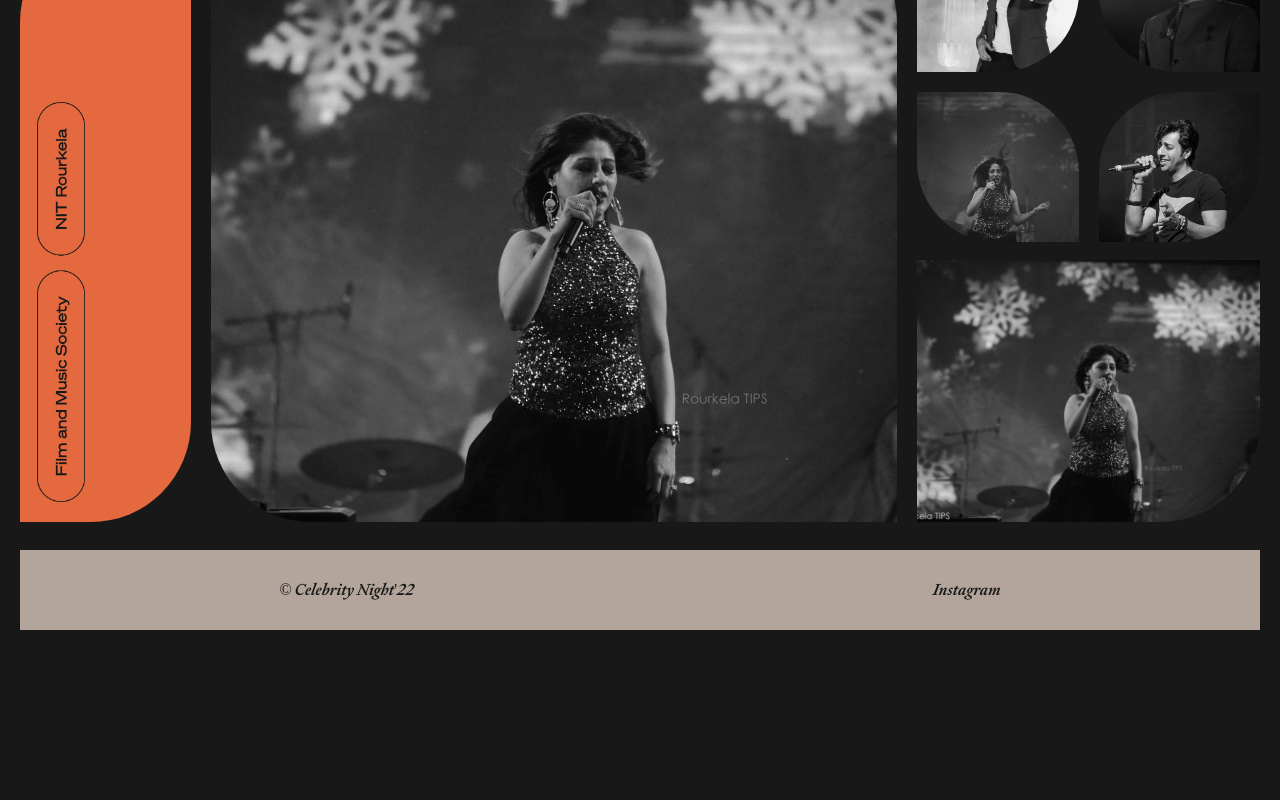
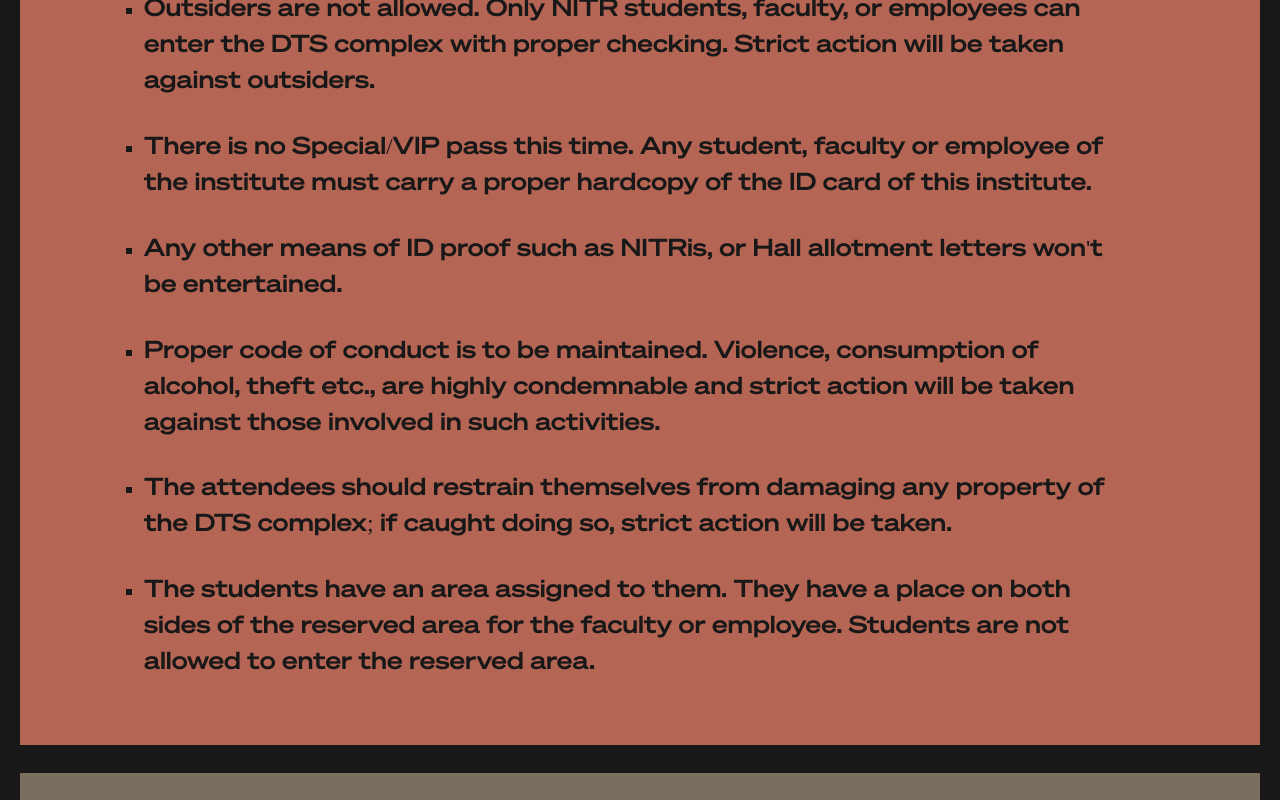
Before and after one commit to CIPHERTron/celebrity-night-22, a React (Create React App) app: page / in a window 1280 px wide. Shown: the part 1720-2520 px from the top of the page. Before the commit the page ends 2370 px from the top, so only its background shows below. Built offline with nearby package versions, Linux system fonts and the light colour scheme.

Commit message:
feat: add rules section

```diff
--- a/src/App.jsx
+++ b/src/App.jsx
@@ -6,6 +6,7 @@
 import MobileView from './components/mobile/MobileView';
 import Gallery from './components/Gallery';
 import MobileGallery from './components/MobileGallery';
+import Rules from './components/Rules';
 
 import Seating from './components/Seating';
 import Footer from './components/Footer';
@@ -24,6 +25,7 @@
           {isMobileView ? <MobileView /> : <HeroSection />}
         </Box>
         <Seating />
+        <Rules />
         {isMobileView ? <MobileGallery /> : <Gallery />}
         <Footer />
       </Stack>
--- a/src/components/Gallery.jsx
+++ b/src/components/Gallery.jsx
@@ -24,7 +24,7 @@
     background: #7a6e5e;
     font-size: 40px;
     text-align: center;
-    line-height: 130px;
+    line-height: 140px;
   }
 
   .gallery {
--- /dev/null
+++ b/src/components/Rules.jsx
@@ -0,0 +1,112 @@
+import React from 'react';
+import styled from '@emotion/styled';
+
+const Container = styled.div`
+  margin: 3% auto;
+  border: 20px solid #181818;
+  border-top: none;
+
+  .heading {
+    height: 150px;
+    background: #7a6e5e;
+    font-size: 40px;
+    text-align: center;
+    line-height: 140px;
+  }
+
+  .rules {
+    height: fit-content;
+    background: #b56554;
+    margin: 3% auto;
+    margin-bottom: 0;
+  }
+
+  .rules-list {
+    width: 80%;
+    margin: 0 auto;
+    padding-top: 3%;
+    padding-bottom: 3%;
+    list-style-type: square;
+  }
+
+  .rules-list > li {
+    margin: 3% auto;
+  }
+
+  .content {
+    font-size: 24px;
+  }
+
+  @media (max-width: 700px) {
+    border: 5px solid #181818;
+    .heading {
+      font-size: 32px;
+      height: 80px;
+      line-height: 80px;
+    }
+
+    .rules {
+      margin: 5% auto;
+      border: 0px solid #181818;
+    }
+
+    .content {
+      font-size: 16px;
+    }
+  }
+`;
+
+function Rules() {
+  return (
+    <Container>
+      <div className="heading">
+        <h2>Rules & Regulations</h2>
+      </div>
+
+      <div className="rules">
+        <ul className="rules-list">
+          <li>
+            <p className="content">
+              Outsiders are not allowed. Only NITR students, faculty, or employees can enter the DTS
+              complex with proper checking. Strict action will be taken against outsiders.
+            </p>
+          </li>
+          <li>
+            <p className="content">
+              There is no Special/VIP pass this time. Any student, faculty or employee of the
+              institute must carry a proper hardcopy of the ID card of this institute.
+            </p>
+          </li>
+          <li>
+            <p className="content">
+              Any other means of ID proof such as NITRis, or Hall allotment letters won&apos;t be
+              entertained.
+            </p>
+          </li>
+          <li>
+            <p className="content">
+              Proper code of conduct is to be maintained. Violence, consumption of alcohol, theft
+              etc., are highly condemnable and strict action will be taken against those involved in
+              such activities.
+            </p>
+          </li>
+          <li>
+            <p className="content">
+              The attendees should restrain themselves from damaging any property of the DTS
+              complex; if caught doing so, strict action will be taken.
+            </p>
+          </li>
+          <li>
+            <p className="content">
+              The students have an area assigned to them. They have a place on both sides of the
+              reserved area for the faculty or employee. Students are not allowed to enter the
+              reserved area.
+            </p>
+          </li>
+        </ul>
+      </div>
+    </Container>
+  );
+}
+
+export default Rules;
--- a/src/components/mobile/MobileView.jsx
+++ b/src/components/mobile/MobileView.jsx
@@ -8,7 +8,7 @@
 // import hollow from '../../assets/hollow.png';
 // import solid from '../../assets/solid.png';
 // import line from '../../assets/line.png';
-import pattern2 from '../../assets/pattern2.png';
+// import pattern2 from '../../assets/pattern2.png';
 // import pattern3 from '../../assets/pattern3.png';
 import pattern4 from '../../assets/pattern4.png';
 // import star2 from '../../assets/star2.png';
@@ -76,7 +76,7 @@
 
       <JubinWrapper>
         <Image src={jubinSvg} alt="Heading SVG" />
-        <Image className="pattern-2" src={pattern2} alt="Flower Pattern" />
+        {/* <Image className="pattern-2" src={pattern2} alt="Flower Pattern" /> */}
       </JubinWrapper>
 
       <DateWrapper>
```
